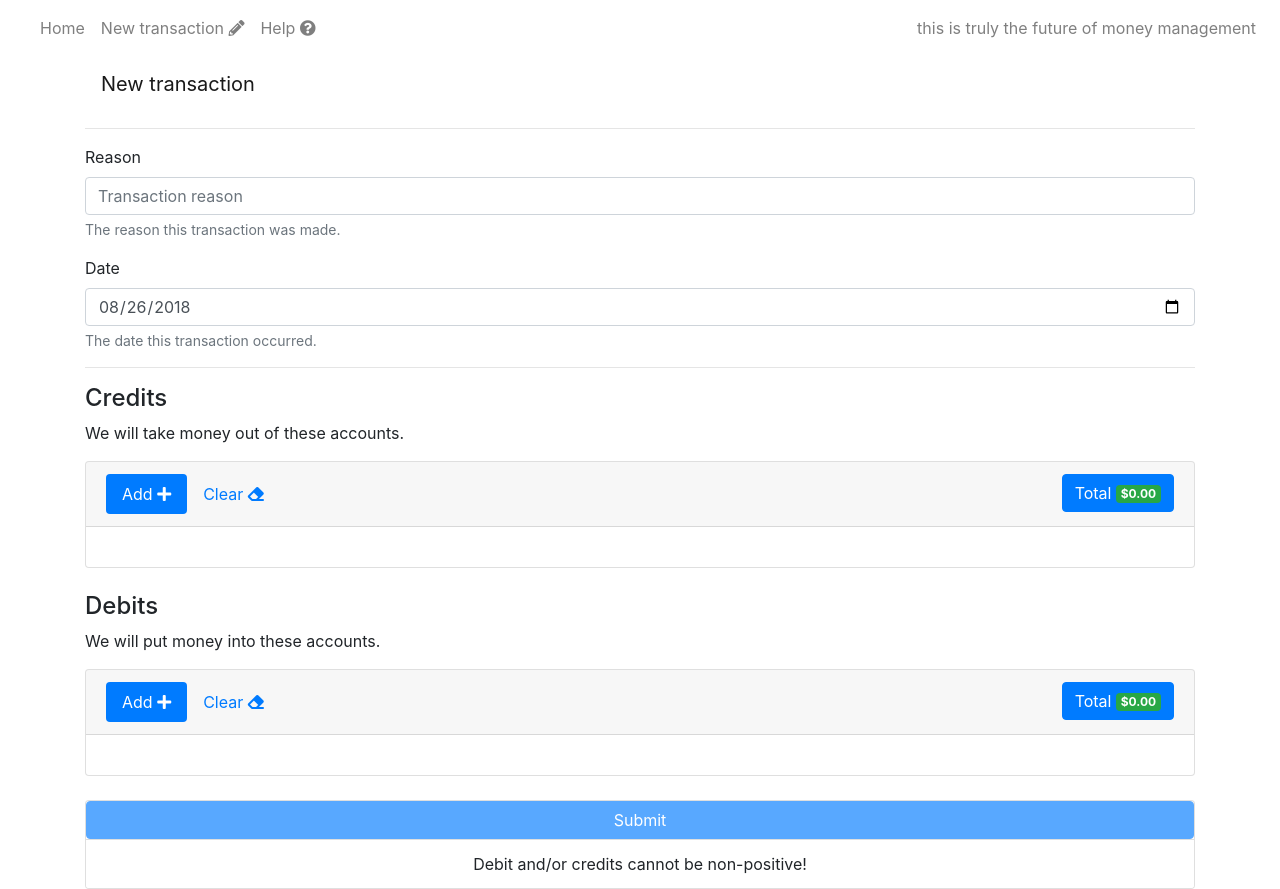
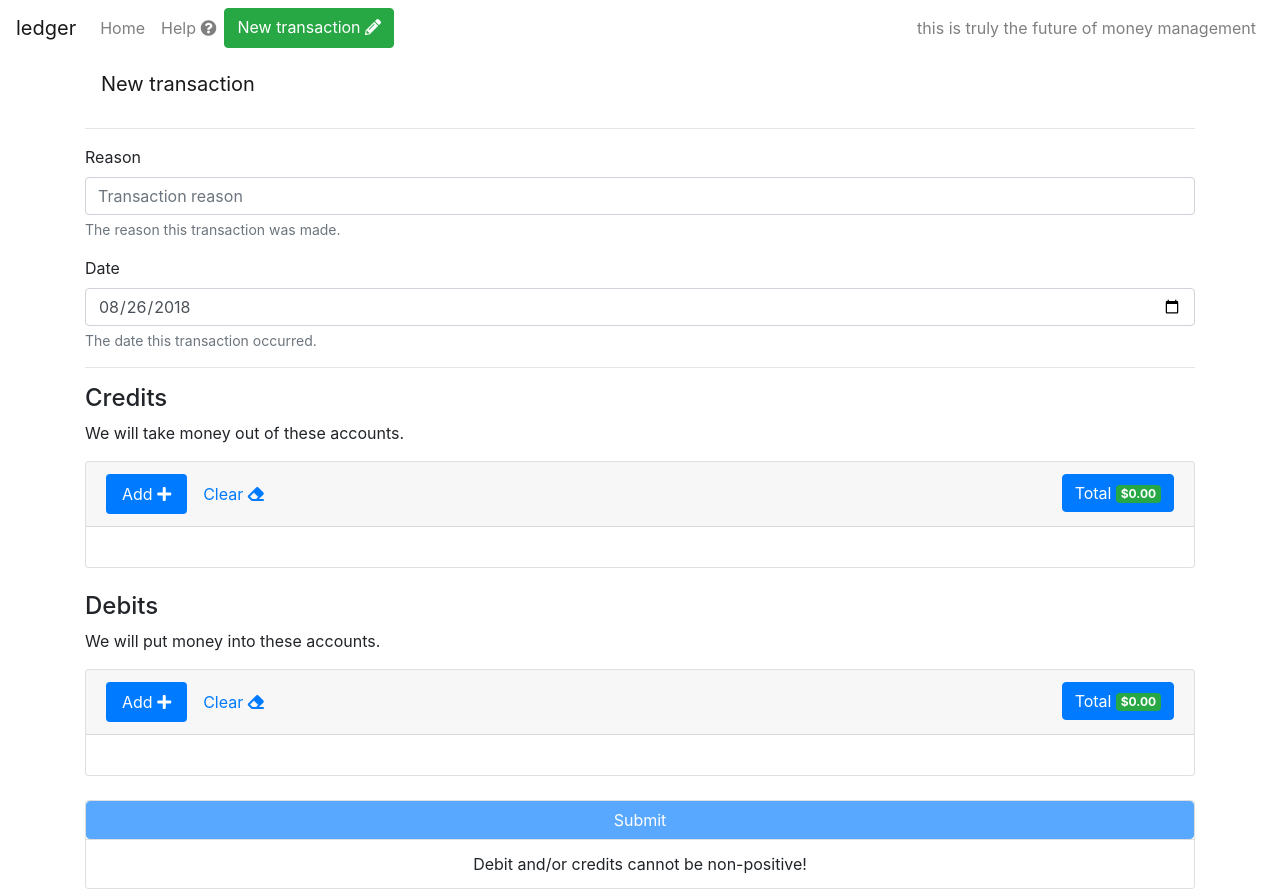
Before and after one commit to Netdex/ledger, a Vue app in the folder frontend/: page /#/post in a window 1280 px wide. Built offline with nearby package versions, Linux system fonts and the light colour scheme.

Commit message:
make new transaction button green

```diff
--- a/frontend/src/App.vue
+++ b/frontend/src/App.vue
@@ -1,14 +1,13 @@
 <template>
     <div id="app">
         <b-navbar type="light" toggleable="md">
-            <b-navbar-brand to="/">
-            </b-navbar-brand>
+            <b-navbar-brand to="/">ledger</b-navbar-brand>
             <b-navbar-toggle target="app_nav_collapse"></b-navbar-toggle>
             <b-collapse is-nav id="app_nav_collapse">
                 <b-navbar-nav>
                     <b-nav-item to="/">Home</b-nav-item>
-                    <b-nav-item to="/post">New transaction <i class="fas fa-pencil-alt"></i></b-nav-item>
                     <b-nav-item v-b-modal="'help-modal'">Help <i class="fas fa-question-circle"></i></b-nav-item>
+                    <b-btn to="/post" variant="success">New transaction <i class="fas fa-pencil-alt"></i></b-btn>
                 </b-navbar-nav>
                 <b-navbar-nav class="ml-auto">
                     <b-nav-item>this is truly the future of money management</b-nav-item>
--- a/frontend/src/mixins/LoadProgress.vue
+++ b/frontend/src/mixins/LoadProgress.vue
@@ -1,6 +1,7 @@
 <style scoped>
     .lp-loading {
         opacity: 0.5;
+        pointer-events: none;
     }
 
     .lp-success {
--- a/frontend/src/views/Ledger.vue
+++ b/frontend/src/views/Ledger.vue
@@ -21,7 +21,6 @@
         data() {
             return {
                 transactions: [],
-                accounts: []
             }
         },
         created() {
```
Also changed, not shown: 2 other files (tests, documents, lock files or other folders).
